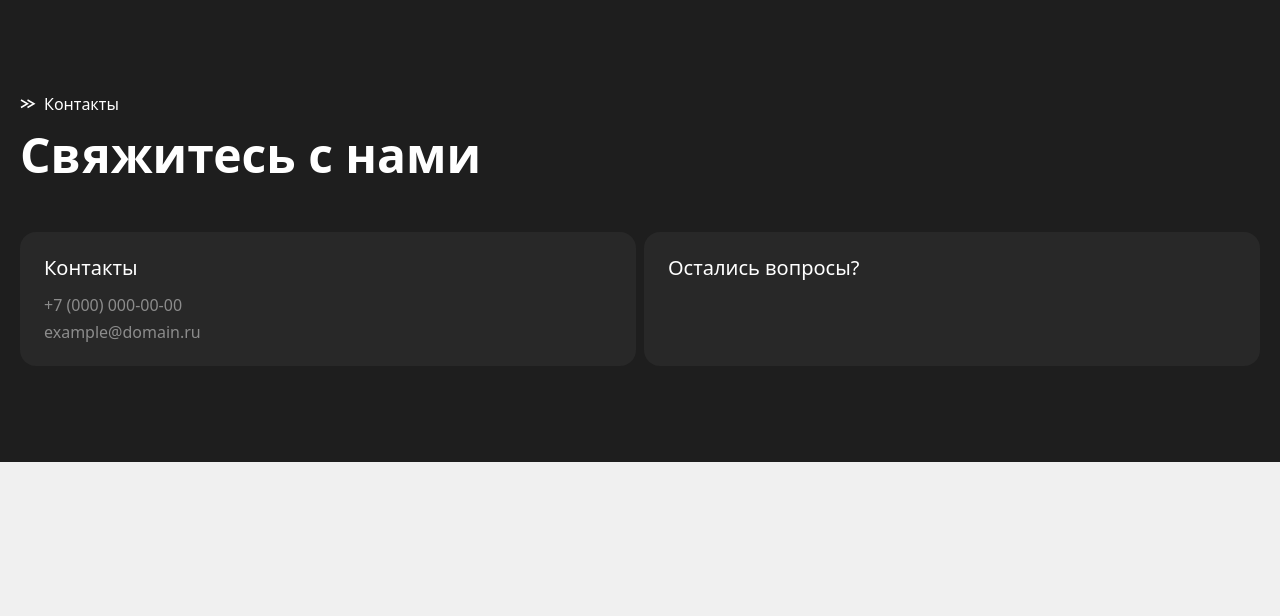
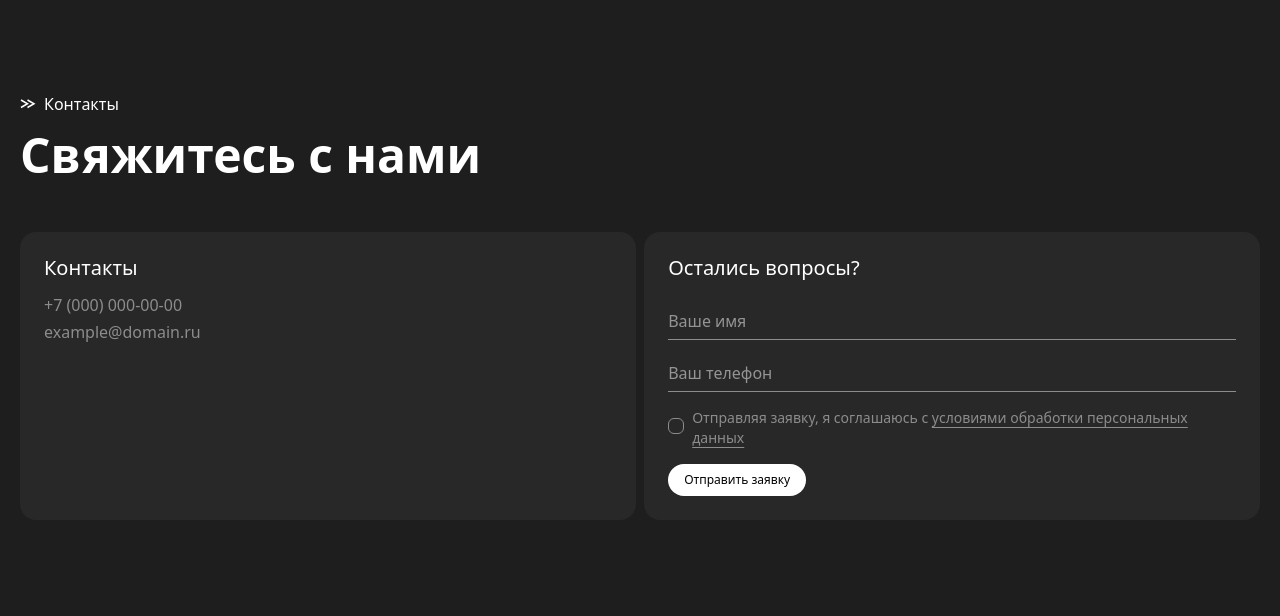
Before and after one commit to bagahizriev/Remont, a FastAPI app: page / in a window 1280 px wide. Shown: the part 4462-5078 px from the top of the page. Before the commit the page ends 4924 px from the top, so only its background shows below. Run offline with FastAPI, Linux system fonts and the light colour scheme.

Commit message:
Чето сделали

```diff
--- a/index.html
+++ b/index.html
@@ -7,7 +7,7 @@
         <link href="/static/css/output.css" rel="stylesheet" />
     </head>
     <body>
-        <header class="header relative h-screen bg-cover bg-center min-h-[600px]" style="background-image: url('/static/images/header.png')">
+        <header class="header relative h-screen bg-cover bg-center min-h-[600px]" id="about" style="background-image: url('/static/images/header.png')">
             <!-- затемнение, чтобы текст читался -->
             <div class="absolute inset-0 bg-black/50"></div>
 
@@ -16,13 +16,13 @@
                 <!-- Навбар -->
                 <nav class="flex justify-between items-center py-6">
                     <ul class="flex gap-6 border border-white/50 px-8 py-4 rounded-full">
-                        <li><a href="#" class="">О нас</a></li>
-                        <li><a href="#" class="">Услуги</a></li>
-                        <li><a href="#" class="">Отзывы</a></li>
+                        <li><a href="#about" class="">О нас</a></li>
+                        <li><a href="#services" class="">Услуги</a></li>
+                        <li><a href="#feedback" class="">Отзывы</a></li>
                         <li><a href="#" class="">Вопрос-ответ</a></li>
-                        <li><a href="#" class="">Контакты</a></li>
+                        <li><a href="#contacts" class="">Контакты</a></li>
                     </ul>
-                    <a href="#services" class="bg-white text-black px-8 py-4 rounded-full w-fit">Рассчитать стоимость</a>
+                    <a href="#contacts" class="bg-white text-black px-8 py-4 rounded-full w-fit">Рассчитать стоимость</a>
                 </nav>
 
                 <!-- Hero -->
@@ -34,7 +34,7 @@
                         </h1>
                         <p class="text-base">Сделаем ремонт в установленный срок с гарантией в 3 года</p>
                     </div>
-                    <a href="#services" class="bg-white text-black px-9 py-5 rounded-full w-fit text-base">Рассчитать стоимость</a>
+                    <a href="#contacts" class="bg-white text-black px-9 py-5 rounded-full w-fit text-base">Рассчитать стоимость</a>
                 </div>
 
                 <!-- Преимущества -->
@@ -77,7 +77,7 @@
                             <h3 class="text-2xl font-medium">Подготовительные и черновые работы</h3>
                             <p>Основа качественного ремонта. На этом этапе формируется прочная и ровная база для последующей отделки. Грамотно выполненные черновые работы позволяют избежать трещин, неровностей и лишних затрат в будущем.</p>
                         </div>
-                        <a href="#services" class="bg-transparent text-black px-4 py-2 rounded-full w-fit text-base border border-black text-xs mt-12"> Рассчитать стоимость </a>
+                        <a href="#contacts" class="bg-transparent text-black px-4 py-2 rounded-full w-fit text-base border border-black text-xs mt-12"> Рассчитать стоимость </a>
                     </div>
 
                     <!-- Правая часть -->
@@ -124,7 +124,7 @@
                             <h3 class="text-2xl font-medium">Подготовительные и черновые работы</h3>
                             <p>Основа качественного ремонта. На этом этапе формируется прочная и ровная база для последующей отделки. Грамотно выполненные черновые работы позволяют избежать трещин, неровностей и лишних затрат в будущем.</p>
                         </div>
-                        <a href="#services" class="bg-transparent text-black px-4 py-2 rounded-full w-fit text-base border border-black text-xs mt-12"> Рассчитать стоимость </a>
+                        <a href="#contacts" class="bg-transparent text-black px-4 py-2 rounded-full w-fit text-base border border-black text-xs mt-12"> Рассчитать стоимость </a>
                     </div>
 
                     <!-- Правая часть -->
@@ -171,7 +171,7 @@
                             <h3 class="text-2xl font-medium">Подготовительные и черновые работы</h3>
                             <p>Основа качественного ремонта. На этом этапе формируется прочная и ровная база для последующей отделки. Грамотно выполненные черновые работы позволяют избежать трещин, неровностей и лишних затрат в будущем.</p>
                         </div>
-                        <a href="#services" class="bg-transparent text-black px-4 py-2 rounded-full w-fit text-base border border-black text-xs mt-12"> Рассчитать стоимость </a>
+                        <a href="#contacts" class="bg-transparent text-black px-4 py-2 rounded-full w-fit text-base border border-black text-xs mt-12"> Рассчитать стоимость </a>
                     </div>
 
                     <!-- Правая часть -->
@@ -218,7 +218,7 @@
                             <h3 class="text-2xl font-medium">Подготовительные и черновые работы</h3>
                             <p>Основа качественного ремонта. На этом этапе формируется прочная и ровная база для последующей отделки. Грамотно выполненные черновые работы позволяют избежать трещин, неровностей и лишних затрат в будущем.</p>
                         </div>
-                        <a href="#services" class="bg-transparent text-black px-4 py-2 rounded-full w-fit text-base border border-black text-xs mt-12"> Рассчитать стоимость </a>
+                        <a href="#contacts" class="bg-transparent text-black px-4 py-2 rounded-full w-fit text-base border border-black text-xs mt-12"> Рассчитать стоимость </a>
                     </div>
 
                     <!-- Правая часть -->
@@ -265,7 +265,7 @@
                             <h3 class="text-2xl font-medium">Подготовительные и черновые работы</h3>
                             <p>Основа качественного ремонта. На этом этапе формируется прочная и ровная база для последующей отделки. Грамотно выполненные черновые работы позволяют избежать трещин, неровностей и лишних затрат в будущем.</p>
                         </div>
-                        <a href="#services" class="bg-transparent text-black px-4 py-2 rounded-full w-fit text-base border border-black text-xs mt-12"> Рассчитать стоимость </a>
+                        <a href="#contacts" class="bg-transparent text-black px-4 py-2 rounded-full w-fit text-base border border-black text-xs mt-12"> Рассчитать стоимость </a>
                     </div>
 
                     <!-- Правая часть -->
@@ -312,7 +312,7 @@
                             <h3 class="text-2xl font-medium">Подготовительные и черновые работы</h3>
                             <p>Основа качественного ремонта. На этом этапе формируется прочная и ровная база для последующей отделки. Грамотно выполненные черновые работы позволяют избежать трещин, неровностей и лишних затрат в будущем.</p>
                         </div>
-                        <a href="#services" class="bg-transparent text-black px-4 py-2 rounded-full w-fit text-base border border-black text-xs mt-12"> Рассчитать стоимость </a>
+                        <a href="#contacts" class="bg-transparent text-black px-4 py-2 rounded-full w-fit text-base border border-black text-xs mt-12"> Рассчитать стоимость </a>
                     </div>
 
                     <!-- Правая часть -->
@@ -354,7 +354,7 @@
                 </div>
             </div>
         </section>
-        <section class="services max-w-[1280px] mx-auto mt-24 flex flex-col gap-12 px-5" id="services">
+        <section class="feedback max-w-[1280px] mx-auto mt-24 flex flex-col gap-12 px-5" id="feedback">
             <div class="flex flex-col gap-3">
                 <div class="flex flex-row gap-2 items-center">
                     <svg width="16" height="16" viewBox="0 0 16 16" fill="none" xmlns="http://www.w3.org/2000/svg">
@@ -524,7 +524,7 @@
                 </div>
             </div>
         </section>
-        <footer class="footer bg-[#1E1E1E] text-white py-24 mt-24" id="footer">
+        <footer class="contacts bg-[#1E1E1E] text-white py-24 mt-24" id="contacts">
             <div class="max-w-[1280px] mx-auto px-5 flex flex-col gap-12">
                 <div class="flex flex-col gap-3">
                     <div class="flex flex-row gap-2 items-center">
@@ -544,7 +544,32 @@
                             <a class="text-[#8C8C8C]" href="">example@domain.ru</a>
                         </div>
                     </div>
-                    <div class="bg-[#282828] w-1/2 p-6 rounded-2xl text-[20px] font-medium">Остались вопросы?</div>
+                    <div class="w-1/2">
+                        <div class="bg-[#282828] p-6 rounded-2xl">
+                            <h3 class="text-[20px] font-medium mb-6">Остались вопросы?</h3>
+                            <form class="space-y-4">
+                                <div>
+                                    <input type="text" placeholder="Ваше имя" class="w-full pr-4 py-2 border-b border-[#8C8C8C] focus:outline-none" />
+                                </div>
+                                <div>
+                                    <input type="tel" placeholder="Ваш телефон" class="w-full pr-4 py-2 border-b border-[#8C8C8C] focus:outline-none" />
+                                </div>
+                                <div class="flex items-center gap-2">
+                                    <div class="relative">
+                                        <input type="checkbox" id="privacy" class="form-checkbox peer h-4 w-4 rounded-md border-1 border-[#8C8C8C] bg-transparent focus:ring-0 focus:ring-offset-0 shrink-0 checked:border-white" style="-webkit-appearance: none; appearance: none" />
+                                        <svg class="absolute hidden peer-checked:block top-[2px] left-[2px] w-3 h-3 pointer-events-none" viewBox="0 0 16 16" fill="none" xmlns="http://www.w3.org/2000/svg">
+                                            <path d="M13.3334 4L6.00008 11.3333L2.66675 8" stroke="white" stroke-width="2" stroke-linecap="round" stroke-linejoin="round" />
+                                        </svg>
+                                    </div>
+                                    <label class="text-sm text-[#8C8C8C]" onclick="event.stopPropagation()">
+                                        <span onclick="document.getElementById('privacy').click()">Отправляя заявку, я соглашаюсь с </span>
+                                        <a href="/privacy" class="underline underline-offset-4">условиями обработки персональных данных</a>
+                                    </label>
+                                </div>
+                                <button type="submit" class="bg-white text-black px-4 py-2 rounded-full w-fit text-base text-xs">Отправить заявку</button>
+                            </form>
+                        </div>
+                    </div>
                 </div>
             </div>
         </footer>
--- a/main.py
+++ b/main.py
@@ -1,8 +1,12 @@
-from fastapi import FastAPI
-from fastapi.responses import HTMLResponse
+from fastapi import FastAPI, Form
+from fastapi.responses import HTMLResponse, JSONResponse
 from fastapi.staticfiles import StaticFiles
+from database import init_db, save_application
 
 app = FastAPI()
+
+# Инициализируем базу данных при запуске
+init_db()
 
 # Подключаем папку static для css/js
 app.mount("/static", StaticFiles(directory="static"), name="static")
@@ -12,3 +16,19 @@ app.mount("/static", StaticFiles(directory="static"), name="static")
 def serve_index():
     with open("index.html", "r", encoding="utf-8") as f:
         return f.read()
+
+@app.get("/privacy", response_class=HTMLResponse)
+def serve_privacy():
+    with open("privacy.html", "r", encoding="utf-8") as f:
+        return f.read()
+
+@app.post("/submit-application")
+async def submit_application(name: str = Form(...), phone: str = Form(...)):
+    try:
+        save_application(name, phone)
+        return JSONResponse({"status": "success", "message": "Заявка успешно отправлена"})
+    except Exception as e:
+        return JSONResponse(
+            status_code=400,
+            content={"status": "error", "message": str(e)}
+        )
--- a/package.json
+++ b/package.json
@@ -1,6 +1,7 @@
 {
 	"devDependencies": {
 		"@tailwindcss/cli": "^4.1.13",
+		"@tailwindcss/forms": "^0.5.10",
 		"tailwindcss": "^4.1.13"
 	},
 	"scripts": {
--- a/static/css/output.css
+++ b/static/css/output.css
@@ -8,31 +8,34 @@
     --font-mono: ui-monospace, SFMono-Regular, Menlo, Monaco, Consolas, "Liberation Mono",
       "Courier New", monospace;
     --color-red-500: oklch(63.7% 0.237 25.331);
-    --color-red-600: oklch(57.7% 0.245 27.325);
-    --color-yellow-500: oklch(79.5% 0.184 86.047);
-    --color-yellow-600: oklch(68.1% 0.162 75.834);
     --color-green-500: oklch(72.3% 0.219 149.579);
-    --color-green-600: oklch(62.7% 0.194 149.214);
-    --color-blue-500: oklch(62.3% 0.214 259.815);
     --color-blue-600: oklch(54.6% 0.245 262.881);
-    --color-indigo-500: oklch(58.5% 0.233 277.117);
-    --color-indigo-600: oklch(51.1% 0.262 276.966);
-    --color-purple-500: oklch(62.7% 0.265 303.9);
-    --color-purple-600: oklch(55.8% 0.288 302.321);
-    --color-pink-500: oklch(65.6% 0.241 354.308);
-    --color-pink-600: oklch(59.2% 0.249 0.584);
+    --color-blue-700: oklch(48.8% 0.243 264.376);
+    --color-gray-400: oklch(70.7% 0.022 261.325);
+    --color-gray-500: oklch(55.1% 0.027 264.364);
+    --color-gray-700: oklch(37.3% 0.034 259.733);
     --color-black: #000;
     --color-white: #fff;
     --spacing: 0.25rem;
+    --container-2xl: 42rem;
+    --container-4xl: 56rem;
     --text-xs: 0.75rem;
     --text-xs--line-height: calc(1 / 0.75);
+    --text-sm: 0.875rem;
+    --text-sm--line-height: calc(1.25 / 0.875);
     --text-base: 1rem;
     --text-base--line-height: calc(1.5 / 1);
+    --text-xl: 1.25rem;
+    --text-xl--line-height: calc(1.75 / 1.25);
     --text-2xl: 1.5rem;
     --text-2xl--line-height: calc(2 / 1.5);
+    --text-3xl: 1.875rem;
+    --text-3xl--line-height: calc(2.25 / 1.875);
     --font-weight-medium: 500;
+    --font-weight-semibold: 600;
     --font-weight-bold: 700;
     --leading-normal: 1.5;
+    --radius-md: 0.375rem;
     --radius-lg: 0.5rem;
     --radius-2xl: 1rem;
     --default-transition-duration: 150ms;
@@ -226,6 +232,9 @@
   .mb-2 {
     margin-bottom: calc(var(--spacing) * 2);
   }
+  .mb-6 {
+    margin-bottom: calc(var(--spacing) * 6);
+  }
   .mb-8 {
     margin-bottom: calc(var(--spacing) * 8);
   }
@@ -292,13 +289,16 @@
   .w-full {
     width: 100%;
   }
+  .max-w-4xl {
+    max-width: var(--container-4xl);
+  }
   .max-w-\[1280px\] {
     max-width: 1280px;
   }
   .flex-1 {
     flex: 1;
   }
-  .flex-shrink-0 {
+  .shrink-0 {
     flex-shrink: 0;
   }
   .flex-grow {
@@ -368,12 +379,29 @@
   .rounded-lg {
     border-radius: var(--radius-lg);
   }
+  .rounded-md {
+    border-radius: var(--radius-md);
+  }
   .border {
     border-style: var(--tw-border-style);
     border-width: 1px;
   }
+  .border-1 {
+    border-style: var(--tw-border-style);
+    border-width: 1px;
+  }
+  .border-b {
+    border-bottom-style: var(--tw-border-style);
+    border-bottom-width: 1px;
+  }
+  .border-\[\#8C8C8C\] {
+    border-color: #8C8C8C;
+  }
   .border-black {
     border-color: var(--color-black);
+  }
+  .border-gray-700 {
+    border-color: var(--color-gray-700);
   }
   .border-white\/50 {
     border-color: color-mix(in srgb, #fff 50%, transparent);
@@ -483,6 +493,9 @@
   .py-24 {
     padding-block: calc(var(--spacing) * 24);
   }
+  .pr-4 {
+    padding-right: calc(var(--spacing) * 4);
+  }
   .text-left {
     text-align: left;
   }
@@ -490,9 +503,21 @@
     font-size: var(--text-2xl);
     line-height: var(--tw-leading, var(--text-2xl--line-height));
   }
+  .text-3xl {
+    font-size: var(--text-3xl);
+    line-height: var(--tw-leading, var(--text-3xl--line-height));
+  }
   .text-base {
     font-size: var(--text-base);
     line-height: var(--tw-leading, var(--text-base--line-height));
+  }
+  .text-sm {
+    font-size: var(--text-sm);
+    line-height: var(--tw-leading, var(--text-sm--line-height));
+  }
+  .text-xl {
+    font-size: var(--text-xl);
+    line-height: var(--tw-leading, var(--text-xl--line-height));
   }
   .text-xs {
     font-size: var(--text-xs);
@@ -512,78 +537,84 @@
     --tw-font-weight: var(--font-weight-medium);
     font-weight: var(--font-weight-medium);
   }
+  .font-semibold {
+    --tw-font-weight: var(--font-weight-semibold);
+    font-weight: var(--font-weight-semibold);
+  }
   .text-\[\#8C8C8C\] {
     color: #8C8C8C;
-  }
-  .text-\[20\] {
-    color: 20;
   }
   .text-black {
     color: var(--color-black);
   }
+  .text-green-500 {
+    color: var(--color-green-500);
+  }
+  .text-red-500 {
+    color: var(--color-red-500);
+  }
   .text-white {
     color: var(--color-white);
   }
-  .shadow-lg {
-    --tw-shadow: 0 10px 15px -3px var(--tw-shadow-color, rgb(0 0 0 / 0.1)), 0 4px 6px -4px var(--tw-shadow-color, rgb(0 0 0 / 0.1));
-    box-shadow: var(--tw-inset-shadow), var(--tw-inset-ring-shadow), var(--tw-ring-offset-shadow), var(--tw-ring-shadow), var(--tw-shadow);
+  .underline {
+    text-decoration-line: underline;
   }
-  .transition {
-    transition-property: color, background-color, border-color, outline-color, text-decoration-color, fill, stroke, --tw-gradient-from, --tw-gradient-via, --tw-gradient-to, opacity, box-shadow, transform, translate, scale, rotate, filter, -webkit-backdrop-filter, backdrop-filter, display, content-visibility, overlay, pointer-events;
+  .underline-offset-4 {
+    text-underline-offset: 4px;
+  }
+  .transition-colors {
+    transition-property: color, background-color, border-color, outline-color, text-decoration-color, fill, stroke, --tw-gradient-from, --tw-gradient-via, --tw-gradient-to;
     transition-timing-function: var(--tw-ease, var(--default-transition-timing-function));
     transition-duration: var(--tw-duration, var(--default-transition-duration));
   }
-  .duration-200 {
-    --tw-duration: 200ms;
-    transition-duration: 200ms;
+  .peer-checked\:block {
+    &:is(:where(.peer):checked ~ *) {
+      display: block;
+    }
   }
-  .hover\:bg-blue-600 {
+  .checked\:border-white {
+    &:checked {
+      border-color: var(--color-white);
+    }
+  }
+  .hover\:bg-blue-700 {
     &:hover {
       @media (hover: hover) {
-        background-color: var(--color-blue-600);
+        background-color: var(--color-blue-700);
       }
     }
   }
-  .hover\:bg-green-600 {
-    &:hover {
-      @media (hover: hover) {
-        background-color: var(--color-green-600);
-      }
+  .focus\:border-gray-500 {
+    &:focus {
+      border-color: var(--color-gray-500);
     }
   }
-  .hover\:bg-indigo-600 {
-    &:hover {
-      @media (hover: hover) {
-        background-color: var(--color-indigo-600);
-      }
+  .focus\:ring-0 {
+    &:focus {
+      --tw-ring-shadow: var(--tw-ring-inset,) 0 0 0 calc(0px + var(--tw-ring-offset-width)) var(--tw-ring-color, currentcolor);
+      box-shadow: var(--tw-inset-shadow), var(--tw-inset-ring-shadow), var(--tw-ring-offset-shadow), var(--tw-ring-shadow), var(--tw-shadow);
     }
   }
-  .hover\:bg-pink-600 {
-    &:hover {
-      @media (hover: hover) {
-        background-color: var(--color-pink-600);
-      }
+  .focus\:ring-offset-0 {
+    &:focus {
+      --tw-ring-offset-width: 0px;
+      --tw-ring-offset-shadow: var(--tw-ring-inset,) 0 0 0 var(--tw-ring-offset-width) var(--tw-ring-offset-color);
     }
   }
-  .hover\:bg-purple-600 {
-    &:hover {
-      @media (hover: hover) {
-        background-color: var(--color-purple-600);
-      }
+  .focus\:outline-none {
+    &:focus {
+      --tw-outline-style: none;
+      outline-style: none;
     }
   }
-  .hover\:bg-red-600 {
-    &:hover {
-      @media (hover: hover) {
-        background-color: var(--color-red-600);
-      }
+  .disabled\:cursor-not-allowed {
+    &:disabled {
+      cursor: not-allowed;
     }
   }
-  .hover\:bg-yellow-600 {
-    &:hover {
-      @media (hover: hover) {
-        background-color: var(--color-yellow-600);
-      }
+  .disabled\:opacity-50 {
+    &:disabled {
+      opacity: 50%;
     }
   }
   .md\:grid-cols-4 {
@@ -710,10 +741,6 @@ body {
   inherits: false;
   initial-value: 0 0 #0000;
 }
-@property --tw-duration {
-  syntax: "*";
-  inherits: false;
-}
 @property --tw-leading {
   syntax: "*";
   inherits: false;
@@ -743,7 +770,6 @@ body {
       --tw-ring-offset-width: 0px;
       --tw-ring-offset-color: #fff;
       --tw-ring-offset-shadow: 0 0 #0000;
-      --tw-duration: initial;
       --tw-leading: initial;
     }
   }
```
Also changed, not shown: other parts of static/css/output.css (+51 -67 lines), database.py (added, +23 -0 lines), privacy.html (added, +50 -0 lines), static/js/form.js (added, +32 -0 lines), tailwind.config.js (added, +12 -0 lines), applications.db (added), package-lock.json, 1 other file.
